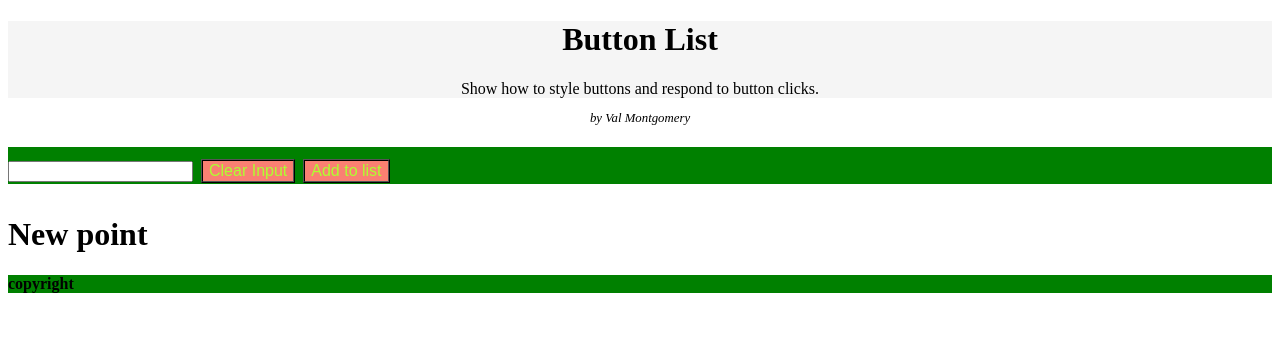
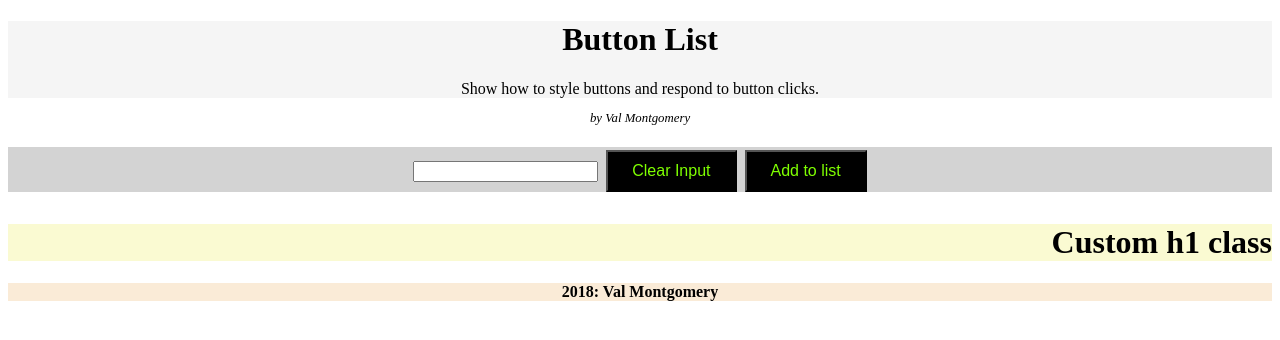
Before and after one commit to ValentinGH/ValentinGH.github.io, a plain HTML site: page ListButton/index.html in a window 1280 px wide. Drawn offline with Linux system fonts and the light colour scheme.

Commit message:
adding listbutton chages

```diff
--- a/ListButton/index.html
+++ b/ListButton/index.html
@@ -33,10 +33,10 @@
         </ul>
     </h1>
 
-    <h1 id="h1#new-point"> New point</h1>
+    <h1 class="h1new-point"> Custom h1 class</h1>
 
     <p>
-        <footer> copyright </footer>
+        <footer>  2018: Val Montgomery </footer>
     </p>
 
 
--- a/ListButton/styles.css
+++ b/ListButton/styles.css
@@ -1,9 +1,11 @@
+
+
 button {
-    background-color: #FA8072;
-    border: 2px black ridge;
+    background-color: black;
+    border: 2px white thin;
+     padding: 10px 24px;
 
-    color: greenyellow;
-    text-align: center;
+    -webkit-text-fill-color: chartreuse;
     font-size: 16px;
 }
 
@@ -32,19 +34,22 @@ text-align: center;
 }
 
 .main {
-    background-color: green;
+    background-color: lightgray;
+    text-align:center;
 }
 
-h1#new-point {
+.h1new-point {
     text-align: right;
+    background-color: lightgoldenrodyellow;
 }
 
 footer{
     font-weight: bold;
-    background-color: green;
+    background-color:antiquewhite ;
+    text-align: center;
 }
 
-img#ListUtah{
+.image_utah{
     width: 100;
     height: 100;
     float: right;
```
